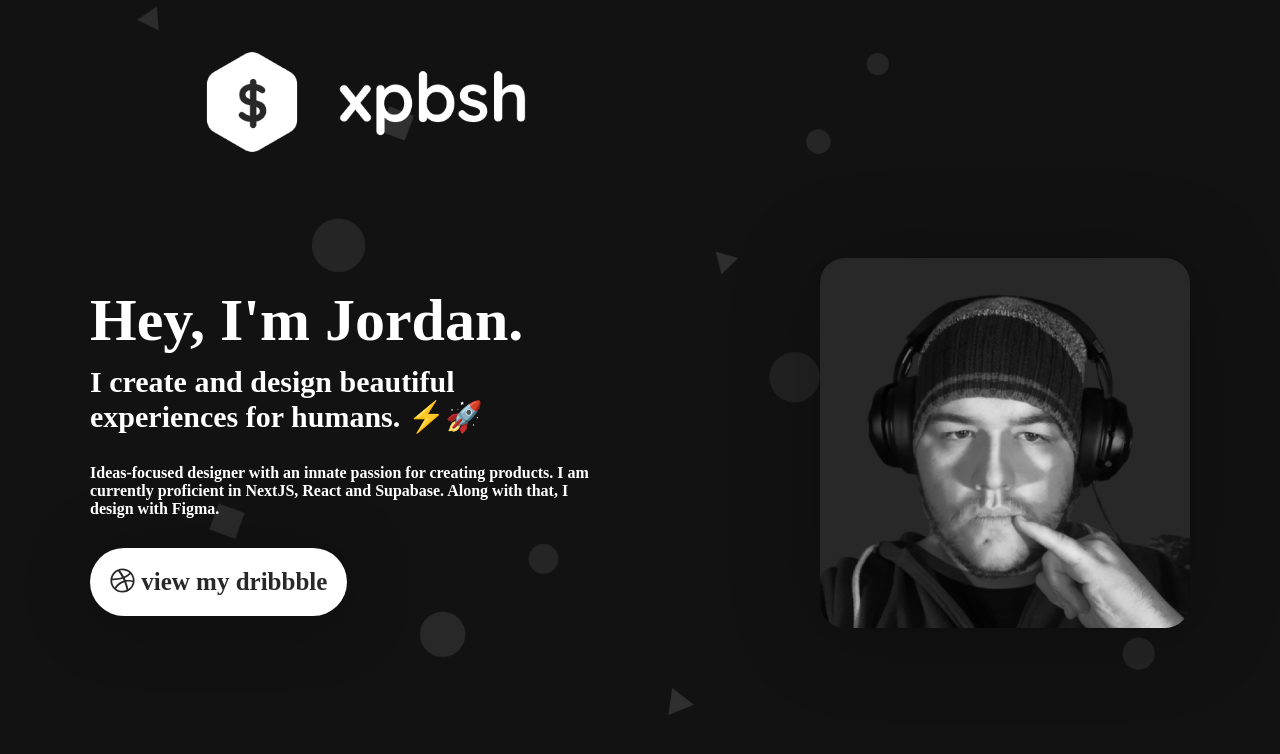
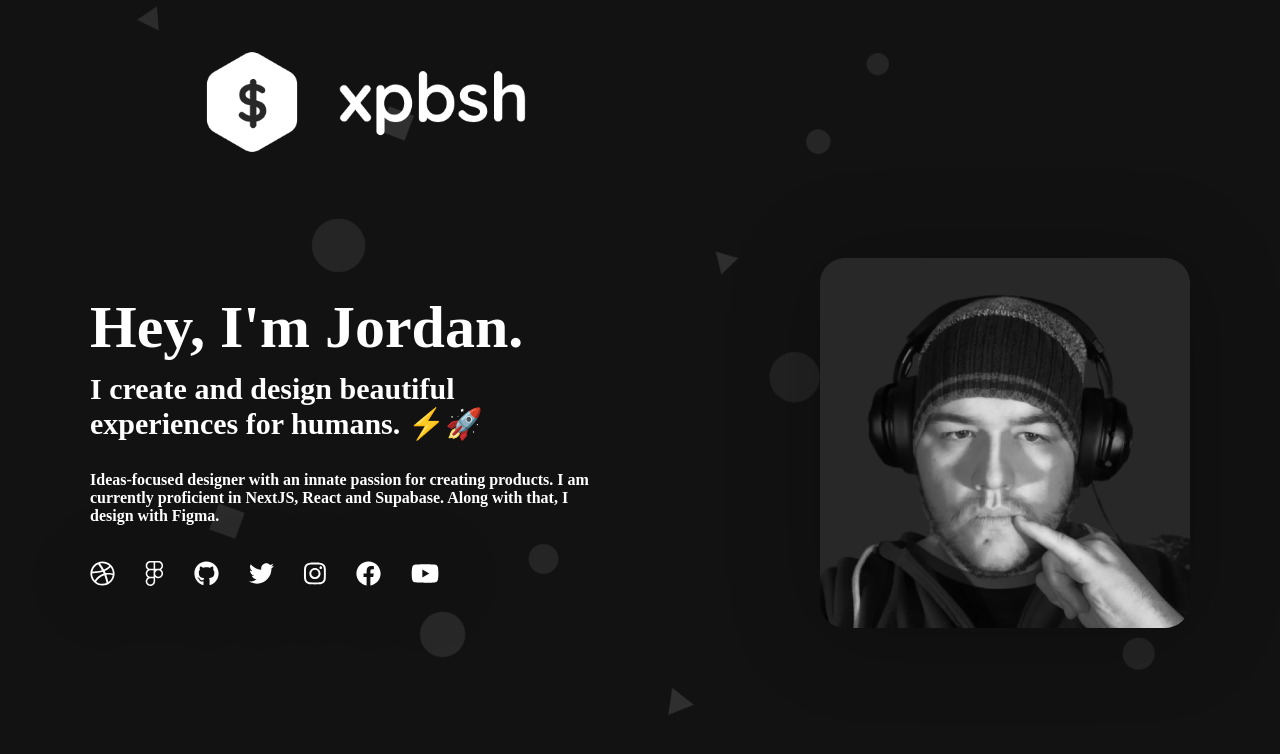
Before and after one commit to jordPOD/jordPOD, a Next.js app: page / in a window 1280 px wide. Shown: the top 754 px of the page. Built offline with nearby package versions, Linux system fonts and the light colour scheme.

Commit message:
Added social links to the hero container

```diff
--- a/config.json
+++ b/config.json
@@ -44,6 +44,11 @@
   },
   "social": {
     "dribbble": "https://dribbble.com/xpbsh",
+    "twitter": "https://twitter.com/xpbsh",
+    "github": "https://github.com/xpbsh",
+    "facebook": "https://facebook.com/xpbsh",
+    "instagram": "https://instagram.com/xpbsh",
+    "figma": "https://figma.com/@xpbsh",
     "coffee": "https://ko-fi.com/Cheese"
   },
   "team": {
--- a/pages/index.js
+++ b/pages/index.js
@@ -20,10 +20,9 @@ class UserPage extends React.Component {
         }}
       >
         <Head>
-          <title>{config.web.title}</title>
+          <title>Home | {config.user.username}</title>
         </Head>
         <div className="main background">
-
           <div className="nav flex">
             <div>
             <img className="logo" style={{height: config.avatar.size }} src={config.user.logo} />
@@ -34,10 +33,27 @@ class UserPage extends React.Component {
               <h1 className="title" style={{ color: config.user.color, fontSize: config.web.titleSize }}>{config.web.title}</h1>
               <p className="subtitle" style={{color: config.user.colorSecondary, fontSize: config.web.subtitleSize}}>{config.web.subtitle}</p>
               <p>{config.web.desc}</p>
-              <a href={config.social.dribbble}>
-      <button className="mainbutton"
-      style={{color: config.web.mainbutton.color, background: config.web.mainbutton.background
-      }}><FontAwesomeIcon icon={["fab", "dribbble"]} /> {config.web.mainbutton.text}</button></a>
+              <a href={config.social.dribbble} target="_blank" className="mainbutton">
+                <FontAwesomeIcon icon={["fab", "dribbble"]} />
+              </a>
+              <a href={config.social.figma} target="_blank" className="mainbutton">
+                <FontAwesomeIcon icon={["fab", "figma"]} />
+              </a>
+              <a href={config.social.github} target="_blank" className="mainbutton">
+                <FontAwesomeIcon icon={["fab", "github"]} />
+              </a>
+              <a href={config.social.twitter} target="_blank" className="mainbutton">
+                <FontAwesomeIcon icon={["fab", "twitter"]} />
+              </a>
+              <a href={config.social.instagram} target="_blank" className="mainbutton">
+                <FontAwesomeIcon icon={["fab", "instagram"]} />
+              </a>
+              <a href={config.social.facebook} target="_blank" className="mainbutton">
+                <FontAwesomeIcon icon={["fab", "facebook"]} />
+              </a>
+              <a href={config.social.youtube} target="_blank" className="mainbutton">
+                <FontAwesomeIcon icon={["fab", "youtube"]} />
+              </a>
             </div>
             <div>
               <img className="avatar" src="avatar.png" style={{ maxWidth: config.avatar.size }}/>
--- a/styles.css
+++ b/styles.css
@@ -59,16 +59,17 @@ h1 {
 }
 
 .mainbutton {
-  padding: 20px;
-  border-radius: 50px;
+  border-radius: 50%;
   font-size: 25px;
   border: none;
-  display: block;
+  display: inline-block;
   font-weight: bolder;
   font-family: Quicksand;
+  background: transparent;
   box-shadow: 0px 4px 70px rgba(0, 0, 0, 0.25);
   cursor: pointer;
-  margin-top: 30px;
+  margin-top: 20px;
+  margin-right: 30px;
 }
 
 .projbtn {
```
